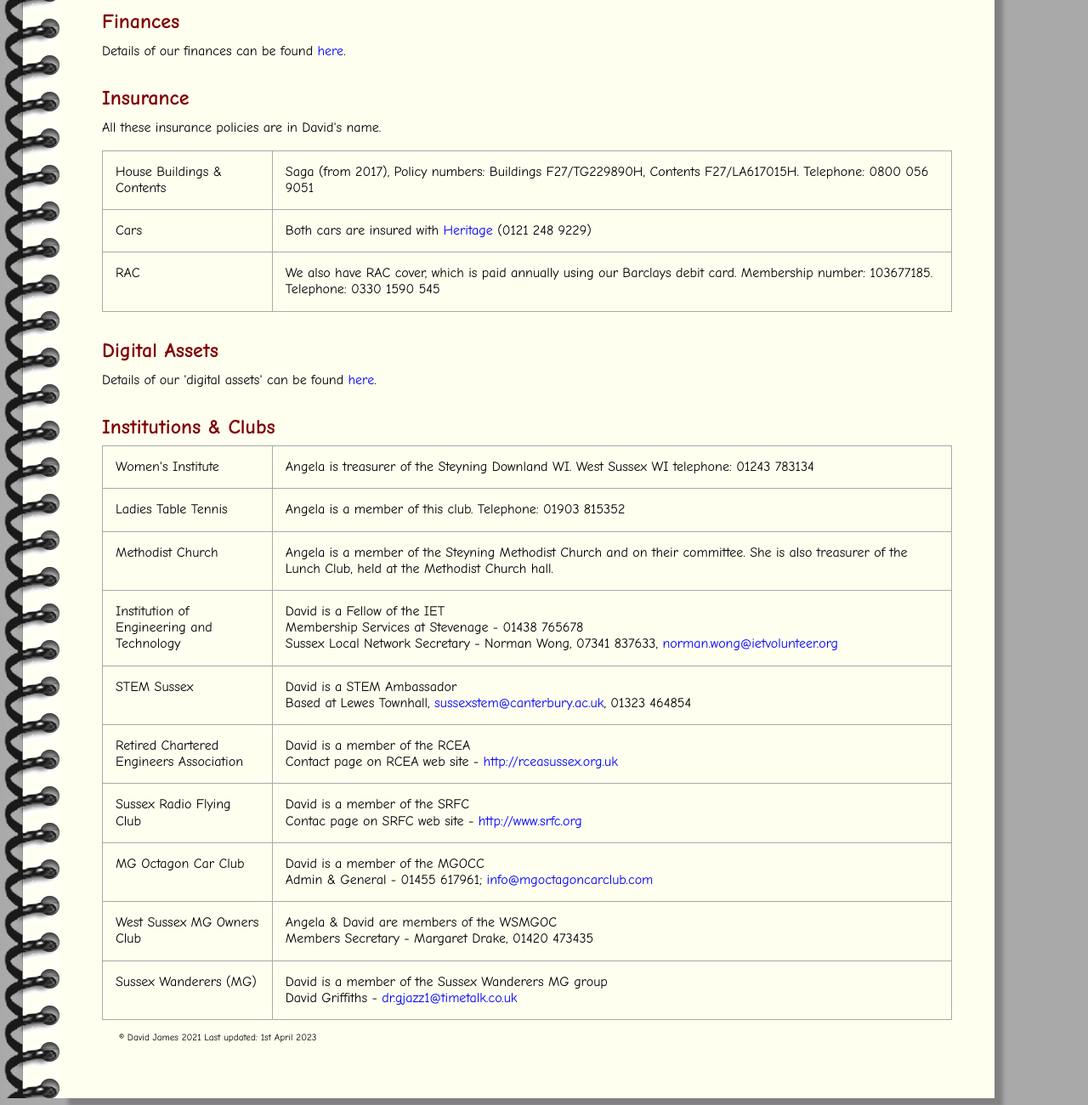
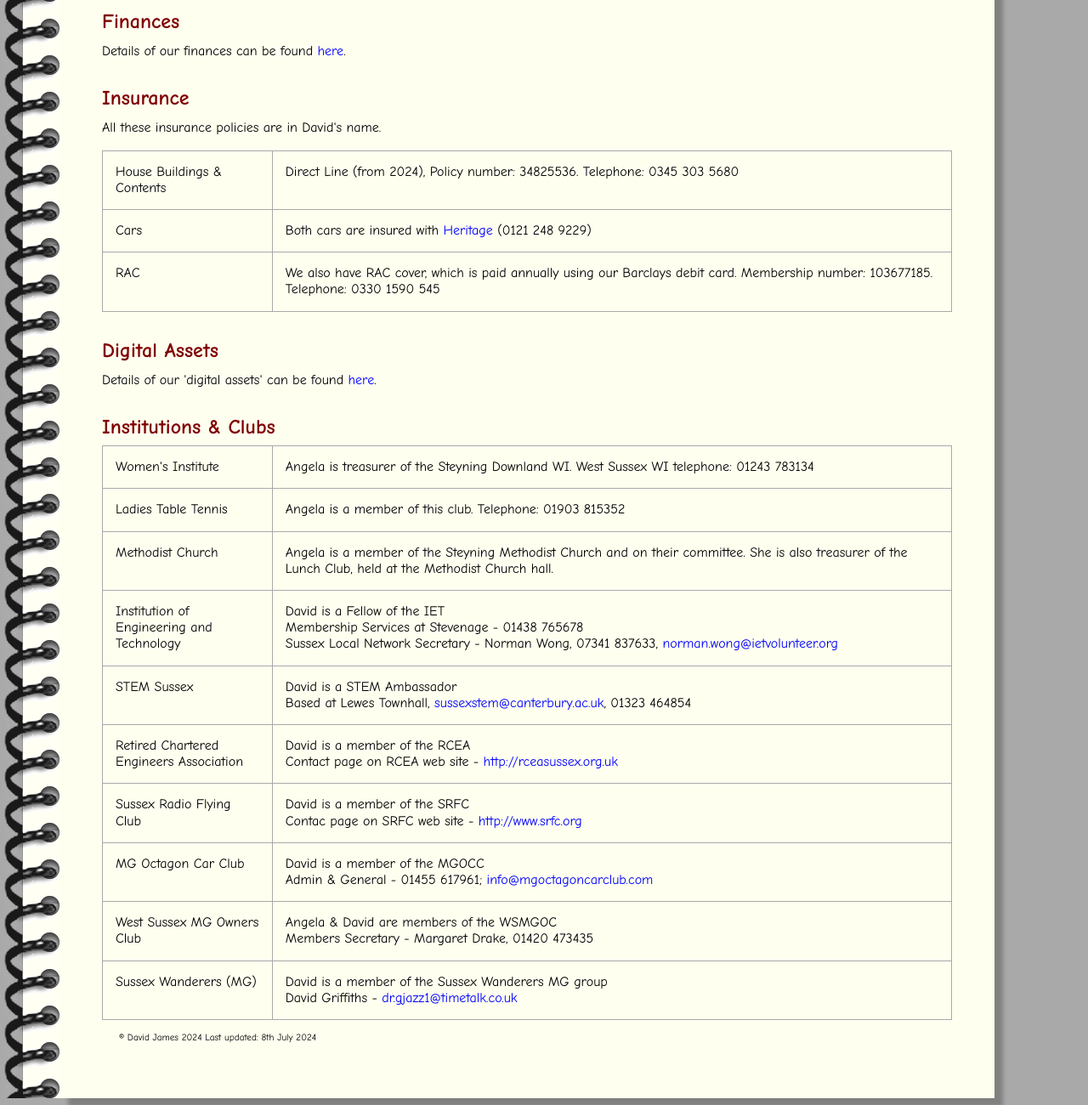
Before and after one commit to AandDnotes/Important, a plain HTML site: page index.html in a window 1280 px wide. Shown: the part 1268-2568 px from the top of the page at 85% size. Drawn offline with Linux system fonts and the light colour scheme.

Commit message:
Update index.html

```diff
--- a/index.html
+++ b/index.html
@@ -78,7 +78,7 @@
                 <table>
                     <tr>
                         <td class="first">House Buildings &amp; Contents</td>
-                        <td>Saga (from 2017), Policy numbers: Buildings F27/TG229890H, Contents F27/LA617015H. Telephone: 0800 056 9051</td>
+                        <td>Direct Line (from 2024), Policy number: 34825536. Telephone: 0345 303 5680</td>
                     </tr>
                     <tr>
                         <td>Cars</td>
@@ -138,7 +138,7 @@
                 </table>
 
                 <div style="clear: both; margin-left: 20px; font-size:70%; padding 50px">
-                    <p>&copy; David James 2021   Last updated: 1st April 2023</p>
+                    <p>&copy; David James 2024   Last updated: 8th July 2024</p>
                 </div>
 
             </div>
```
